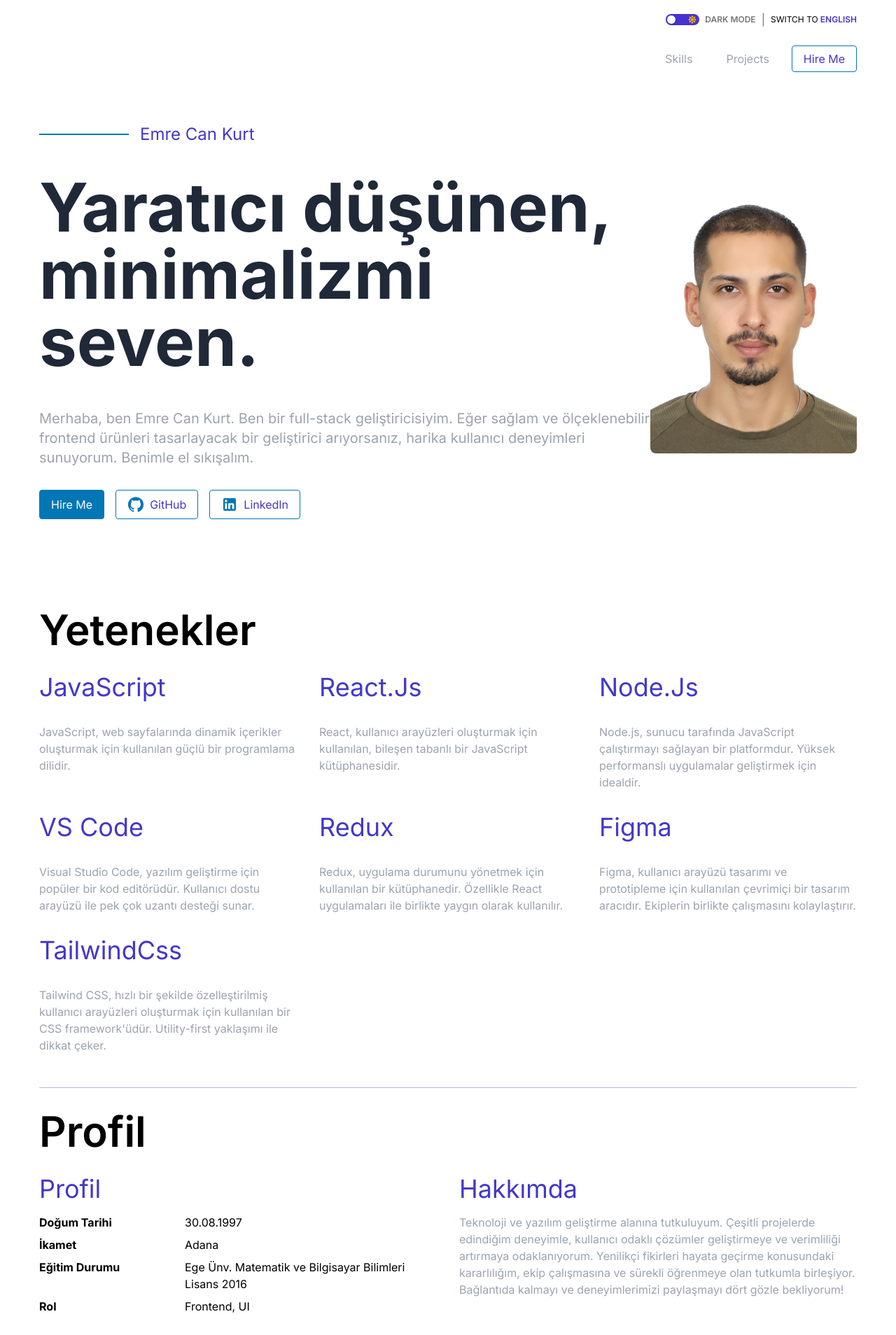
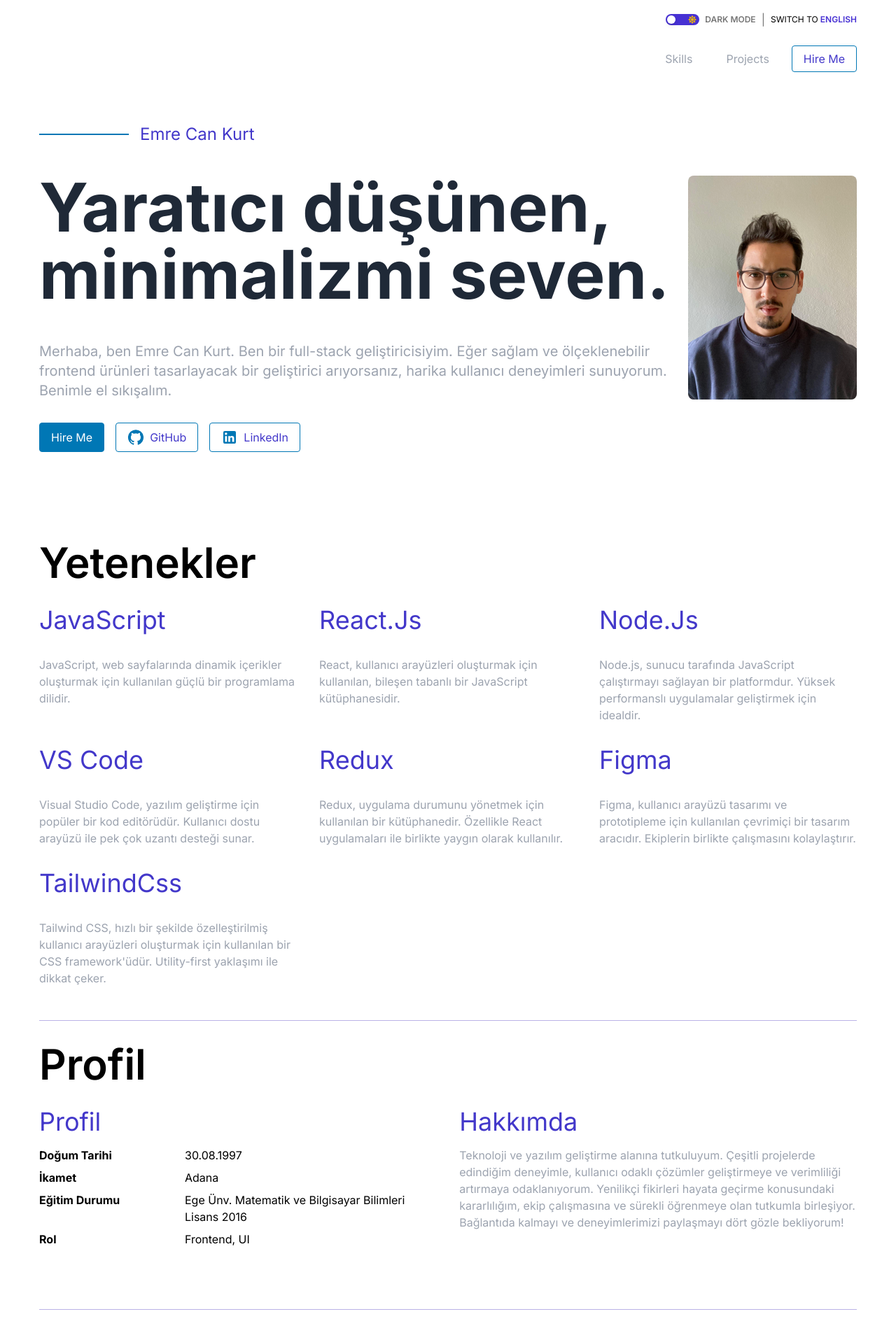
Before and after one commit to kurtemrecan/my-portfolio-site, a React (Vite) app: page / in a window 1280 px wide. Shown: the top 1908 px of the page at 70% size. Built offline with nearby package versions, Linux system fonts and the light colour scheme.

Commit message:
changed image and fixed css

```diff
--- a/src/components/Footer.jsx
+++ b/src/components/Footer.jsx
@@ -6,7 +6,7 @@ export default function Footer() {
       <div className="container flex flex-col items-start">
         <div className="text-left">
           <p className="text-2xl sm:text-4xl font-regular dark:text-custom-gray mt-8 mb-12">
-            Let's work together on <br /> your next product
+            Let's work together on your <br /> next product
           </p>
         </div>
         <div className="flex flex-col sm:flex-row items-center justify-between w-full mt-4">
--- a/src/components/Hero.jsx
+++ b/src/components/Hero.jsx
@@ -1,5 +1,5 @@
 import React, { useState } from 'react';
-import MyImage from '../assets/asker.jpg';
+import MyImage from '../assets/myimg.png';
 import GitHubIcon from '@mui/icons-material/GitHub';
 import LinkedInIcon from '@mui/icons-material/LinkedIn';
 import { useLanguage } from '../context/LanguageContext';
@@ -12,25 +12,26 @@ const Hero = () => {
   };
 
   return (
-    <section className="container flex flex-col sm:flex-row items-center justify-between p-8 text-white mt-12">
-      <div className="flex flex-col">
-        <div className="flex items-center mb-2 mt-12">
+    <section className="container flex flex-col sm:flex-row items-center justify-between p-8 text-white mt-12 overflow-x-hidden">
+      <div className="flex flex-col items-center sm:items-start sm:text-left w-full sm:w-auto">
+        <div className="flex items-center mb-2 mt-12 justify-start">
           <div className="border-t-2 border-custom-blue dark:border-custom-indigo-light w-32"></div>
           <h1 className="mx-4 text-lg sm:text-xl md:text-2xl font-regular text-indigo-700 dark:text-custom-indigo-light">
             Emre Can Kurt
           </h1>
         </div>
+
         <h2 className="text-4xl sm:text-6xl md:text-8xl font-bold text-gray-800 dark:text-custom-gray mt-8 mb-12">
           {t('entry')}
         </h2>
         <p className="text-base sm:text-lg md:text-xl mb-6 text-gray-400 dark:text-white mb-8">
           {t('heroAbout')}
         </p>
-        <div className="flex flex-col sm:flex-row space-x-0 sm:space-x-4 mb-12">
+        <div className="flex flex-col sm:flex-row sm:space-x-4 space-y-4 sm:space-y-0 mb-12 w-full sm:w-auto">
           <a
             href="mailto:can.kurt764@gmail.com"
             onClick={() => handleButtonClick('hire')}
-            className={`border border-custom-blue dark:border-custom-indigo-lightest dark:hover:bg-gray-600 py-2 px-4 rounded transition ${
+            className={`flex items-center justify-center border border-custom-blue dark:border-custom-indigo-lightest dark:hover:bg-gray-600 py-2 px-4 rounded transition ${
               clickedButton === 'hire'
                 ? 'bg-custom-blue text-white dark:bg-custom-indigo-lightest dark:text-black'
                 : 'text-indigo-700 dark:text-custom-indigo-lightest dark:bg-custom-light-gray'
@@ -42,7 +43,7 @@ const Hero = () => {
             href="https://github.com/kurtemrecan"
             target="_blank"
             onClick={() => handleButtonClick('github')}
-            className={`flex items-center border border-custom-blue dark:border-custom-indigo-lightest dark:hover:bg-gray-600 py-2 px-4 rounded transition ${
+            className={`flex items-center justify-center border border-custom-blue dark:border-custom-indigo-lightest dark:hover:bg-gray-600 py-2 px-4 rounded transition ${
               clickedButton === 'github'
                 ? 'bg-custom-blue text-white dark:bg-custom-indigo-lightest dark:text-black'
                 : 'text-indigo-700 hover:bg-custom-blue hover:text-white dark:text-custom-indigo-lightest dark:bg-custom-light-gray'
@@ -61,7 +62,7 @@ const Hero = () => {
             href="https://www.linkedin.com/in/emrecankurt"
             target="_blank"
             onClick={() => handleButtonClick('linkedin')}
-            className={`flex items-center border border-custom-blue dark:border-custom-indigo-lightest dark:hover:bg-gray-600 py-2 px-4 rounded transition ${
+            className={`flex items-center justify-center border border-custom-blue dark:border-custom-indigo-lightest dark:hover:bg-gray-600 py-2 px-4 rounded transition ${
               clickedButton === 'linkedin'
                 ? 'bg-custom-blue text-white dark:bg-custom-indigo-lightest dark:text-black'
                 : 'text-indigo-700 hover:bg-custom-blue hover:text-white dark:text-custom-indigo-lightest dark:bg-custom-light-gray'
@@ -81,7 +82,7 @@ const Hero = () => {
       <img
         src={MyImage}
         alt="profile-photo"
-        className="rounded-lg shadow-4xl w-full sm:w-1/2 md:w-1/3"
+        className="rounded-lg shadow-4xl w-3/4 sm:w-1/2 md:w-1/3 lg:w-1/4 mb-8 sm:mb-0"
       />
     </section>
   );
--- a/src/components/Profile.jsx
+++ b/src/components/Profile.jsx
@@ -12,8 +12,8 @@ export default function Profile() {
         {t('profile')}
       </h2>
 
-      <div className="flex justify-between border-gray-300 pb-4 mb-4">
-        <div className="flex flex-col w-1/2 pr-4">
+      <div className="flex flex-col sm:flex-row justify-between border-gray-300 pb-4 mb-4 gap-4 sm:gap-8">
+        <div className="flex flex-col w-full sm:w-1/2 pr-4">
           <h3 className="text-4xl font-regular text-indigo-700 dark:text-custom-indigo-light mb-4">
             {t('profile')}
           </h3>
@@ -25,7 +25,7 @@ export default function Profile() {
             <strong className="w-48">{t('residence')}</strong>
             <span className="ml-4">{t('residenceValue')}</span>
           </div>
-          <div className="flex mb-2 dark:text-white ">
+          <div className="flex mb-2 dark:text-white">
             <strong className="w-48">{t('education')}</strong>
             <span className="ml-4">
               {t('educationValue')
@@ -44,7 +44,7 @@ export default function Profile() {
           </div>
         </div>
 
-        <div className="flex flex-col w-1/2 pl-4 ">
+        <div className="flex flex-col w-full sm:w-1/2 pl-0 sm:p-0">
           <h3 className="text-4xl font-regular text-indigo-700 dark:text-custom-indigo-light mb-4">
             {t('aboutMe')}
           </h3>
```
Also changed, not shown: src/assets/myimg.png (added).
